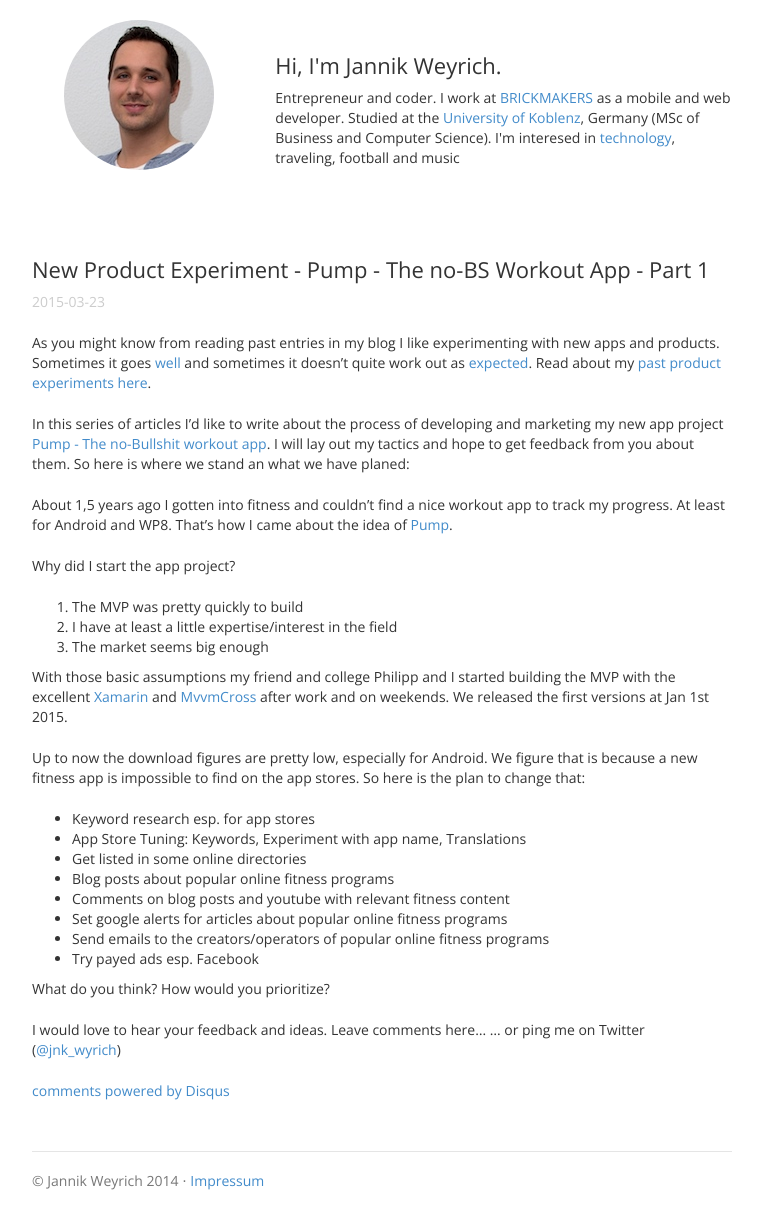
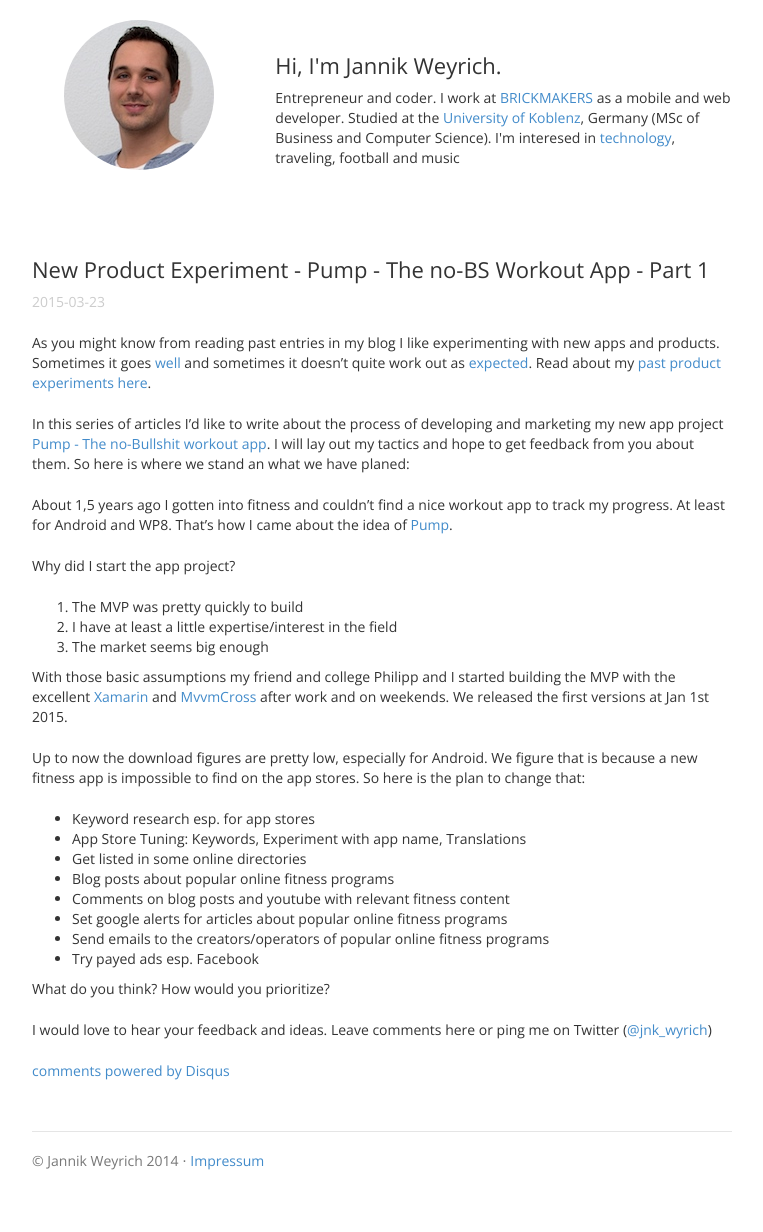
Before and after one commit to jnkwrych/jnkwrych.github.io, a Jekyll site: the page built from _posts/2015-03-23-new-product-experiment-pump-the-no-bs-workout-app-part-1.md, in a window 1280 px wide. Shown: the whole page, without its empty margins (258-1021 px from the left). Built offline with Jekyll 4.4.1, drawn with Linux system fonts in a browser that asks for light colours; Markdown is read by kramdown in place of the engine named in the settings; comment, search, counter and statistics services are not loaded; part of the change alters nothing that is shown.

```diff
--- a/_posts/2015-03-23-new-product-experiment-pump-the-no-bs-workout-app-part-1.md
+++ b/_posts/2015-03-23-new-product-experiment-pump-the-no-bs-workout-app-part-1.md
@@ -31,8 +31,5 @@ Up to now the download figures are pretty low, especially for Android. We figure
 
 What do you think? How would you prioritize?
 
-I would love to hear your feedback and ideas. Leave comments here...
-<!--
-... or discuss [Hacker News](https://news.ycombinator.com/item?id=6768241) or [Reddit](http://www.reddit.com/r/django/comments/1r26t0/host_your_django_app_for_1month/).
--->
-... or ping me on Twitter ([@jnk_wyrich](http://twitter.com/jnk_wyrch))
+
+I would love to hear your feedback and ideas. Leave comments here or ping me on Twitter ([@jnk_wyrich](http://twitter.com/jnk_wyrch))
```
